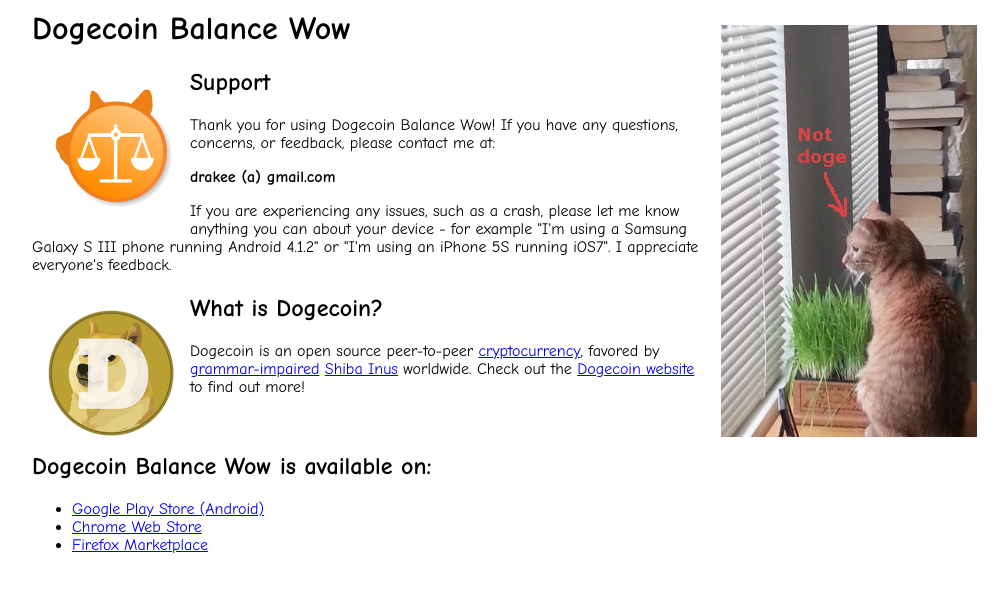
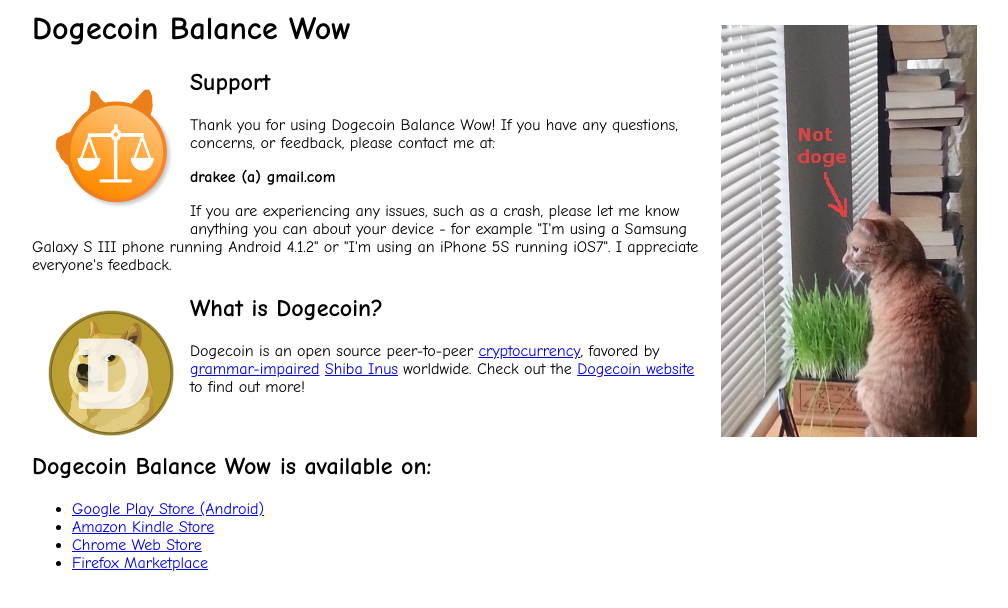
Before and after one commit to psydrake/dogecoinBalanceWow, a browser extension: page webapp/merges/support.html in a window 1280 px wide. Shown: the whole page, without its empty margins (128-1136 px from the left). Drawn offline with Linux system fonts and the light colour scheme; files whose address does not match are found by name.

Commit message:
added link to amazon kindle store app

```diff
--- a/webapp/merges/support.html
+++ b/webapp/merges/support.html
@@ -55,10 +55,7 @@
 		<li><a href="https://itunes.apple.com/us/app/bitcoin-easy-check/id780336876?ls=1&mt=8">Apple iTunes Store</a></li>
 		-->
 		<li><a href="https://play.google.com/store/apps/details?id=net.edrake.dogecoinbalancewow">Google Play Store (Android)</a></li>
-		<!--
-		<li><a href="http://www.amazon.com/Drake-Emko-KittehCoin-Balance/dp/B00IQN7P74">Amazon Kindle Store</a></li>
-		<li><a href="http://www.windowsphone.com/en-us/store/app/litecoin-easy-check/8648a008-d8bb-4587-9b99-d36c4b21187c">Windows Phone Store</a></li>
-		-->
+		<li><a href="http://www.amazon.com/Drake-Emko-Dogecoin-Balance-Wow/dp/B00ISNBWEY">Amazon Kindle Store</a></li>
 		<li><a href="https://chrome.google.com/webstore/detail/dogecoin-balance-wow/mbldbbdmcmpelfakglhfafgiopeepnob">Chrome Web Store</a></li>
 		<li><a href="https://marketplace.firefox.com/app/dogecoin-balance-wow">Firefox Marketplace</a></li>
 	</ul>
```
Also changed, not shown: README.md.
